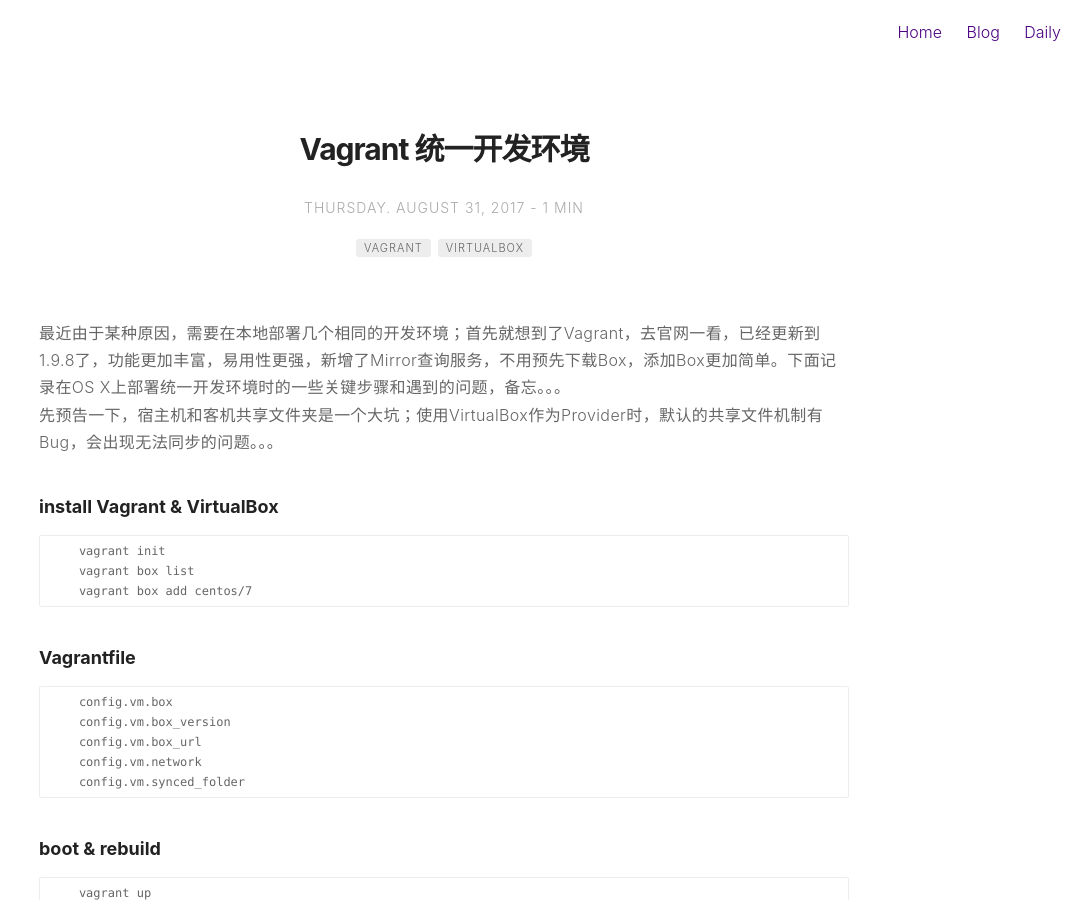
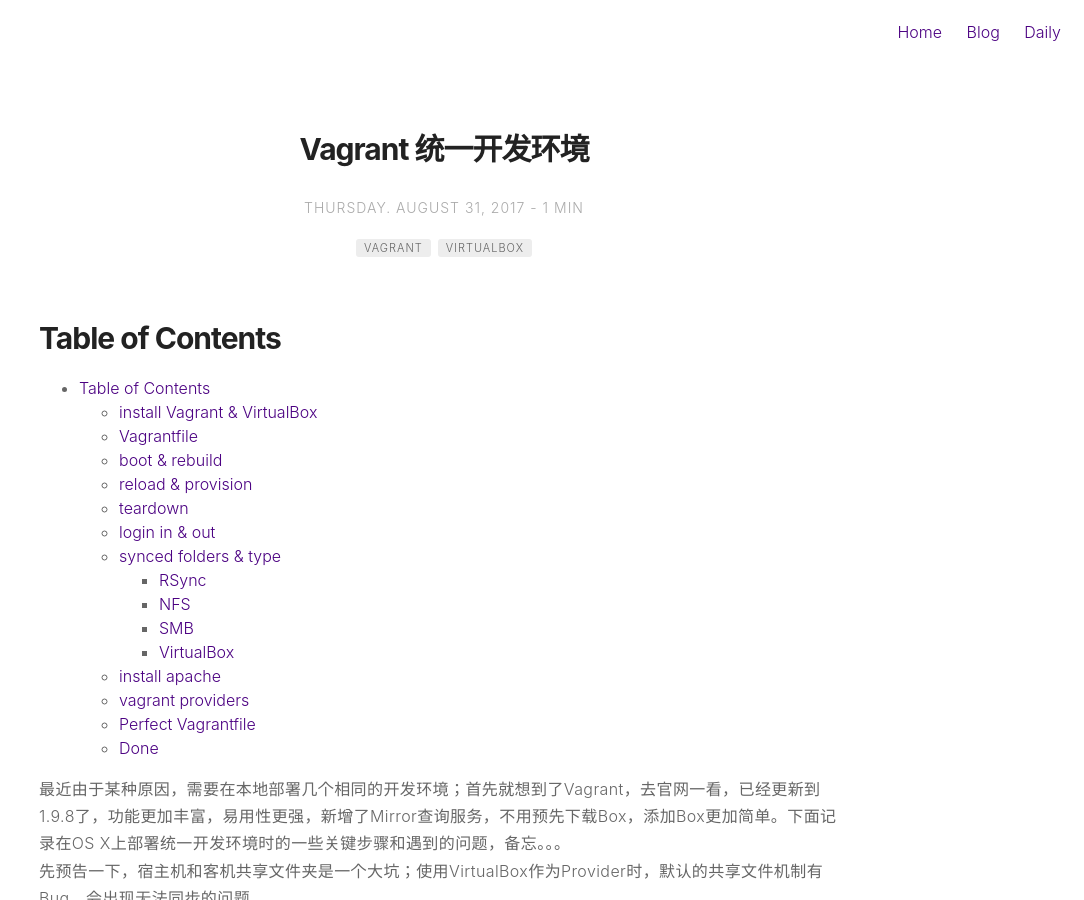
Before and after one commit to Jiangew/jiangew.github.io, a Jekyll site: the page built from _posts/17-08-31-vagrant-env.md, in a window 1280 px wide and 900 px high. Shown: the whole window, without its empty margins (196-1280 px from the left). Built offline with Jekyll 4.4.1, drawn with Linux system fonts in a browser that asks for light colours; comment, search, counter and statistics services are not loaded; some of the changed text lies outside the part shown.

Commit message:
toc for vagrant

````diff
--- a/_posts/17-08-31-vagrant-env.md
+++ b/_posts/17-08-31-vagrant-env.md
@@ -11,17 +11,37 @@
 author: JamesiWorks
 ---
 
+Table of Contents
+=================
+
+   * [Table of Contents](#table-of-contents)
+      * [install Vagrant &amp; VirtualBox](#install-vagrant--virtualbox)
+      * [Vagrantfile](#vagrantfile)
+      * [boot &amp; rebuild](#boot--rebuild)
+      * [reload &amp; provision](#reload--provision)
+      * [teardown](#teardown)
+      * [login in &amp; out](#login-in--out)
+      * [synced folders &amp; type](#synced-folders--type)
+         * [RSync](#rsync)
+         * [NFS](#nfs)
+         * [SMB](#smb)
+         * [VirtualBox](#virtualbox)
+      * [install apache](#install-apache)
+      * [vagrant providers](#vagrant-providers)
+      * [Perfect Vagrantfile](#perfect-vagrantfile)
+      * [Done](#done)
+
 最近由于某种原因，需要在本地部署几个相同的开发环境；首先就想到了Vagrant，去官网一看，已经更新到1.9.8了，功能更加丰富，易用性更强，新增了Mirror查询服务，不用预先下载Box，添加Box更加简单。下面记录在OS X上部署统一开发环境时的一些关键步骤和遇到的问题，备忘。。。<br />
 先预告一下，宿主机和客机共享文件夹是一个大坑；使用VirtualBox作为Provider时，默认的共享文件机制有Bug，会出现无法同步的问题。。。<br />
 
-### install Vagrant & VirtualBox
+## install Vagrant & VirtualBox
 ```sh
     vagrant init
     vagrant box list
     vagrant box add centos/7
 ```
 
-### Vagrantfile
+## Vagrantfile
 ```sh
     config.vm.box
     config.vm.box_version
@@ -30,49 +50,53 @@
     config.vm.synced_folder
 ```
 
-### boot & rebuild
+## boot & rebuild
 ```sh
     vagrant up
     vagrant status
 ```
 
-### reload & provision
+## reload & provision
 ```sh
     vagrant reload
     vagrant reload --provision
 ```
 
-### teardown
+## teardown
 ```sh
     vagrant suspend
     vagrant halt
     vagrant destroy
 ```
 
-### login in & out
+## login in & out
 ```sh
     vagrant ssh
     ctrl + D
 ```
 
-### synced folders & type
+## synced folders & type
 ```sh
     ls /vagrant
 ```
-#### RSync
+
+### RSync
 从宿主机到客机，单向同步
 ```sh
     vagrant rsync
     vagrant rsync-auto
 ```
-#### NFS
+
+### NFS
 通过宿主机和客机的NFS服务器守护程序同步，双向同步
-#### SMB
+
+### SMB
 适用于Windows服务器，双向同步
-#### VirtualBox
+
+### VirtualBox
 使用VirtualBox作为Provider时，默认使用VirtualBox共享文件夹，双向同步，但是有bug，WTF
 
-### install apache
+## install apache
 ```sh
     sudo yum install httpd
     sudo service httpd start
@@ -81,13 +105,13 @@
 ```
 可以通过宿主机浏览器验证 apache httpd 服务器是否正常启动；如 127.0.0.1:2333。
 
-### vagrant providers
+## vagrant providers
 ```sh
     vagrant up --provider=vmware_fusion
     vagrant up --provider=aws
 ```
 
-### Perfect Vagrantfile
+## Perfect Vagrantfile
 ```sh
     config.vm.box = "centos/7"
     config.vm.box_version = "1707.01"
@@ -97,5 +121,5 @@
     config.vm.synced_folder "shared", "/vagrant", type: "nfs"
 ```
 
-### Done
-That is all ...
+## Done
+THAT IS ALL ...
````
